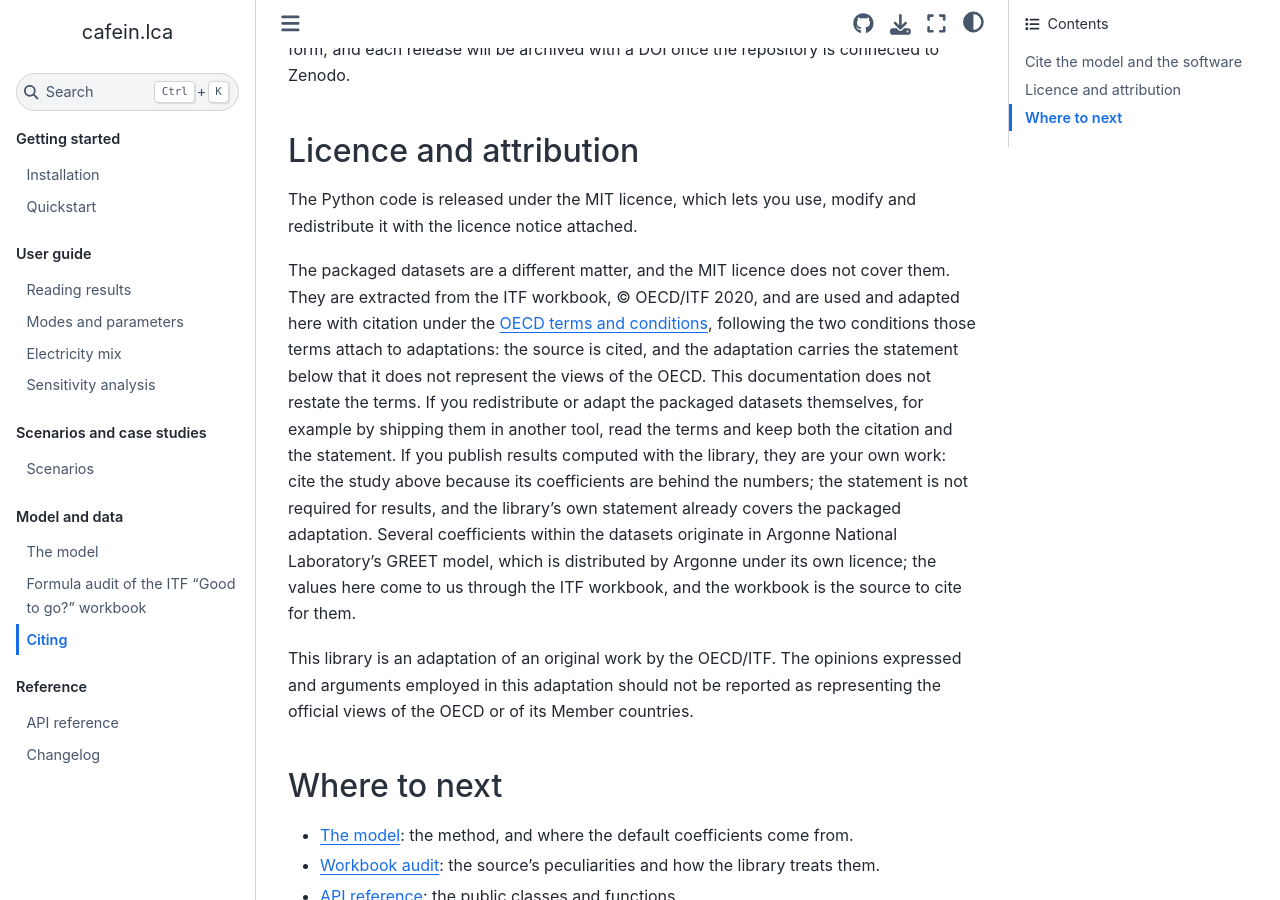
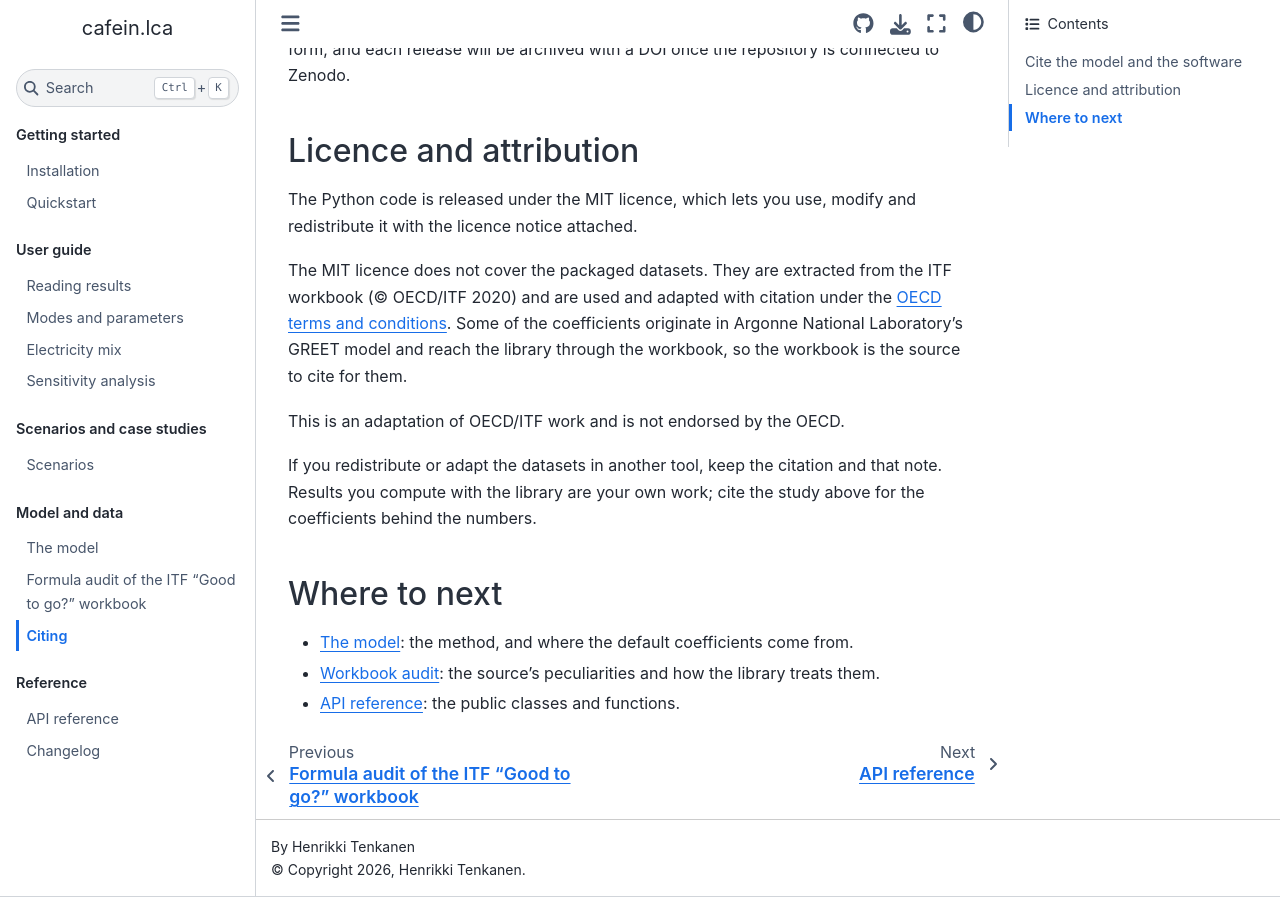
Before and after one commit to cafein-py/cafein.lca, a Sphinx documentation site: the page built from docs/model/citing.md, in a window 1280 px wide and 900 px high, scrolled down 894 px. Built offline with Sphinx 7.4.7 and the Sphinx Book theme 1.1.4, drawn with Linux system fonts in a browser that asks for light colours; the version number is read from the project's files by our own code.

Commit message:
Simplify wording and data-attribution notes in the docs

```diff
--- a/docs/model/citing.md
+++ b/docs/model/citing.md
@@ -35,29 +35,19 @@ the repository is connected to Zenodo.
 The Python code is released under the MIT licence, which lets you use,
 modify and redistribute it with the licence notice attached.
 
-The packaged datasets are a different matter, and the MIT licence does
-not cover them. They are extracted from the ITF workbook, © OECD/ITF
-2020, and are used and adapted here with citation under the
-[OECD terms and conditions](https://www.oecd.org/termsandconditions/),
-following the two conditions those terms attach to adaptations: the
-source is cited, and the adaptation carries the statement below that it
-does not represent the views of the OECD. This documentation does not
-restate the terms. If you redistribute or adapt the packaged datasets
-themselves, for example by shipping them in another tool, read the terms
-and keep both the citation and the statement. If you
-publish results computed with the library, they are your own work: cite
-the study above because its coefficients are behind the numbers; the
-statement is not required for results, and the library's own statement
-already covers the packaged adaptation. Several
-coefficients within the datasets originate in Argonne National
-Laboratory's GREET model, which is distributed by Argonne under its own
-licence; the values here come to us through the ITF workbook, and the
-workbook is the source to cite for them.
+The MIT licence does not cover the packaged datasets. They are extracted
+from the ITF workbook (© OECD/ITF 2020) and are used and adapted with
+citation under the
+[OECD terms and conditions](https://www.oecd.org/termsandconditions/).
+Some of the coefficients originate in Argonne National Laboratory's GREET
+model and reach the library through the workbook, so the workbook is the
+source to cite for them.
 
-This library is an adaptation of an original work by the OECD/ITF. The
-opinions expressed and arguments employed in this adaptation should not be
-reported as representing the official views of the OECD or of its Member
-countries.
+This is an adaptation of OECD/ITF work and is not endorsed by the OECD.
+
+If you redistribute or adapt the datasets in another tool, keep the
+citation and that note. Results you compute with the library are your own
+work; cite the study above for the coefficients behind the numbers.
 
 ## Where to next
 
```
Also changed, not shown: README.md (+2 -6 lines), docs/getting_started/quickstart.md (+6 -6 lines), docs/index.md (+2 -5 lines), docs/model/model.md (+1 -4 lines), docs/user_guide/reading_results.md (+1 -1 lines).
